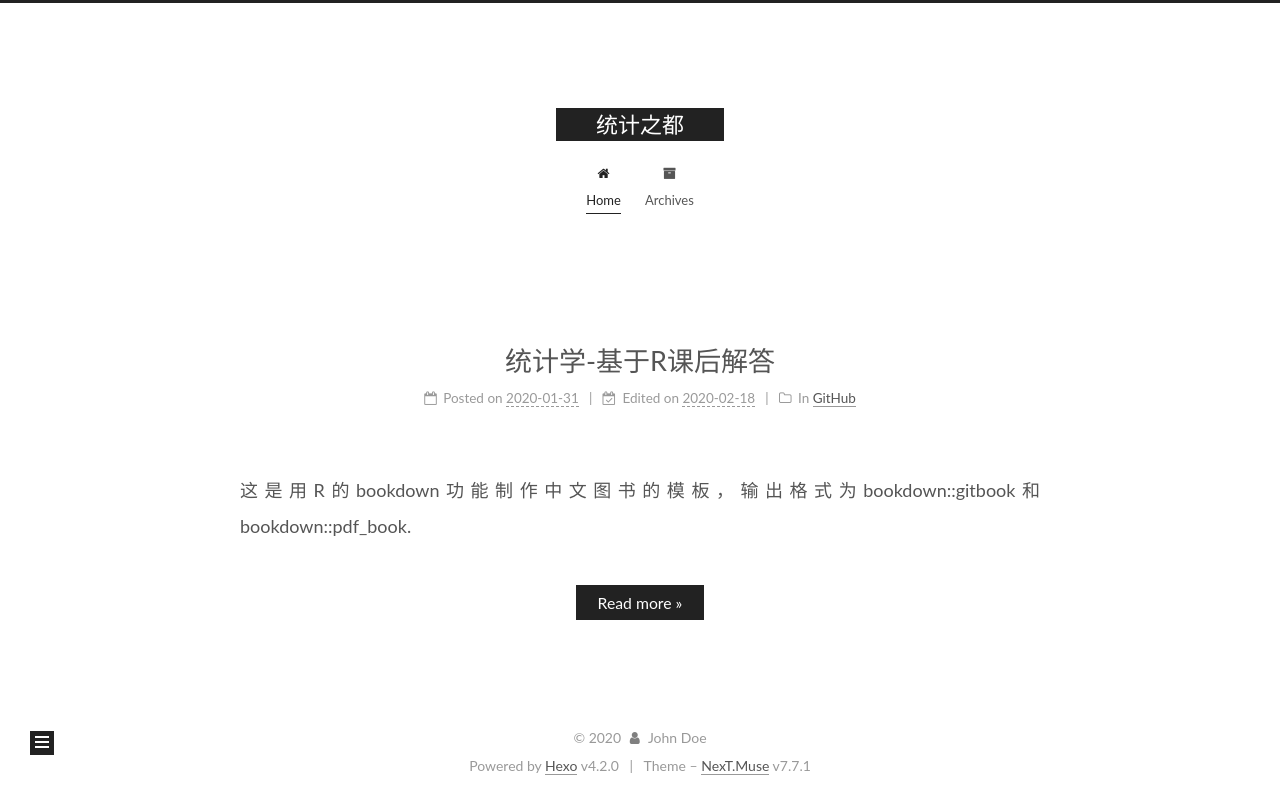
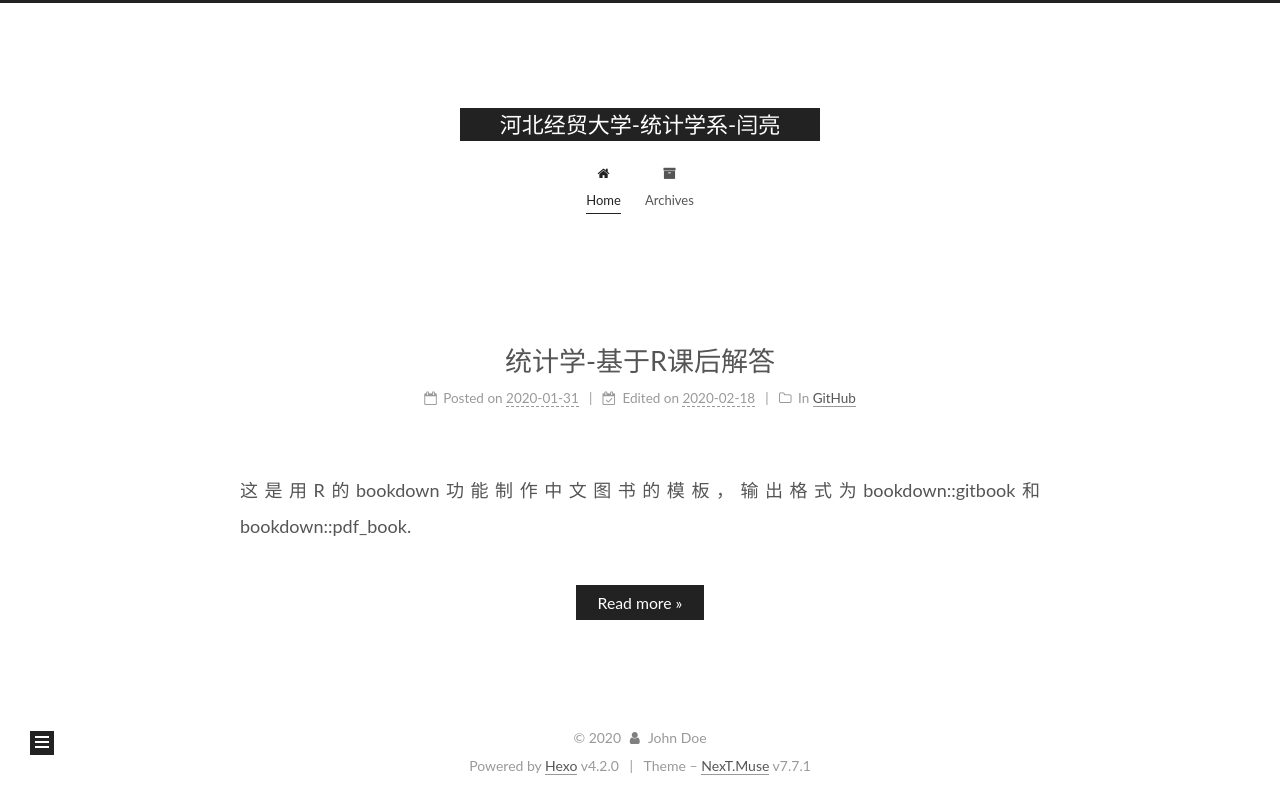
Before and after one commit to yanliangs/yanliangs.github.io, a plain HTML site: page index.html in a window 1280 px wide. Drawn offline with Linux system fonts and the light colour scheme.

Commit message:
Update index.html

```diff
--- a/index.html
+++ b/index.html
@@ -21,9 +21,9 @@
   </script>
 
   <meta property="og:type" content="website">
-<meta property="og:title" content="统计之都">
+<meta property="og:title" content="河北经贸大学-统计学系-闫亮">
 <meta property="og:url" content="http://yoursite.com/index.html">
-<meta property="og:site_name" content="统计之都">
+<meta property="og:site_name" content="河北经贸大学-统计学系-闫亮">
 <meta property="og:locale" content="en_US">
 <meta property="article:author" content="John Doe">
 <meta name="twitter:card" content="summary">
@@ -40,7 +40,7 @@
   };
 </script>
 
-  <title>统计之都</title>
+  <title>河北经贸大学-统计学系-闫亮</title>
 
 
 
@@ -92,7 +92,7 @@
     <div>
       <a href="/" class="brand" rel="start">
         <span class="logo-line-before"><i></i></span>
-        <span class="site-title">统计之都</span>
+        <span class="site-title">河北经贸大学-统计学系-闫亮</span>
         <span class="logo-line-after"><i></i></span>
       </a>
     </div>
@@ -150,7 +150,7 @@
     </span>
 
     <span hidden itemprop="publisher" itemscope itemtype="http://schema.org/Organization">
-      <meta itemprop="name" content="统计之都">
+      <meta itemprop="name" content="河北经贸大学-统计学系-闫亮">
     </span>
       <header class="post-header">
         <h1 class="post-title" itemprop="name headline">
```
